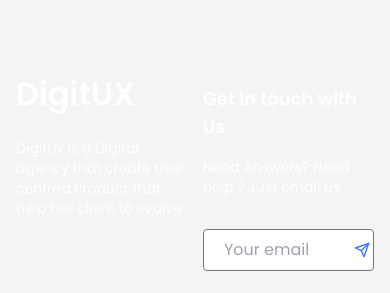
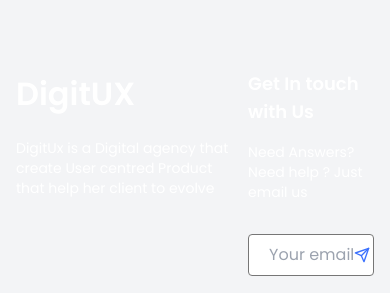
Before and after one commit to felpfsf/digitux, a Next.js app: page / in a window 390 px wide. Shown: the part 7001-7294 px from the top of the page. Built offline with nearby package versions, Linux system fonts and the light colour scheme.

Commit message:
style: padding and responsive layout

```diff
--- a/src/components/Footer.tsx
+++ b/src/components/Footer.tsx
@@ -17,15 +17,17 @@ export function Footer() {
   ]
 
   return (
-    <footer className='max-w-[1440px] w-full mx-auto mt-40 mb-5 px-4 lg:px-0 flex items-baseline justify-between gap-4'>
-      <div className='flex-1'>
+    <footer className='max-w-[1440px] w-full mx-auto mt-40 mb-5 px-4 flex items-start justify-between gap-4'>
+
+      <div className='max-w-[255px]'>
         <h1 className='text-[32px] font-semibold'>DigitUX</h1>
         <p className='mt-5 text-sm'>
           DigitUx is a Digital agency that create User centred Product that help
           her client to evolve
         </p>
       </div>
-      <div className='hidden xl:block flex-1'>
+
+      <div className='hidden lg:block'>
         <h1 className='text-lg font-semibold'>About Us</h1>
         <ul className='mt-6 flex flex-col gap-4'>
           {navLinks.map(({id, linkUrl, linkLabel}) => (
@@ -37,7 +39,8 @@ export function Footer() {
           ))}
         </ul>
       </div>
-      <div className='hidden xl:block'>
+
+      <div className='hidden lg:block'>
         <h1 className='text-lg font-semibold'>Follow Us</h1>
         <ul className='mt-6 flex flex-col gap-4'>
           {socialLinks.map(({id, icon, linkLabel}) => (
@@ -45,7 +48,8 @@ export function Footer() {
           ))}
         </ul>
       </div>
-      <div className='flex-1'>
+
+      <div className='max-w-[250px]'>
         <h1 className='text-lg font-semibold'>Get In touch with Us</h1>
         <p className='mt-4 text-sm'>Need Answers? Need help ? Just email us</p>
         <label className='relative'>
@@ -53,6 +57,7 @@ export function Footer() {
           <FiSend className='absolute top-1 right-1 text-digitux-primary'/>
         </label>
       </div>
+
     </footer>
   )
 }
```
